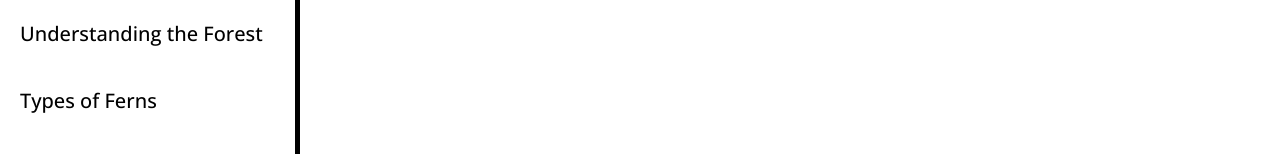
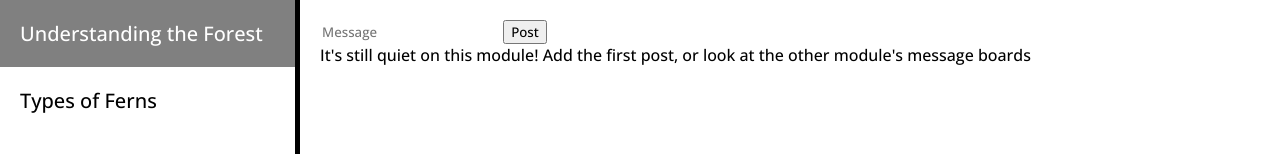
Before and after one commit to mikeblochlevermore/setcourse, a Django app: page /dashboard/6 in a window 1280 px wide. Shown: the part 361-515 px from the top of the page. Run offline with Django 4.2, Linux system fonts and the light colour scheme; a user stored in the database is signed in; data comes from the database, SQL or seed files in the repository; both versions use the stored data as it was after the commit; some libraries are stand-ins or nearby versions.

Commit message:
message selection updated, page redirects on publish/delete fixed

```diff
--- a/setcourse/static/setcourse/dashboard.css
+++ b/setcourse/static/setcourse/dashboard.css
@@ -68,3 +68,11 @@
     padding: 20px;
     font-size: 15px;
 }
+
+.selected_module {
+    background-color: grey;
+    color: white;
+    padding: 20px;
+    font-size: 20px;
+    cursor: pointer;
+}
--- a/setcourse/static/setcourse/dashboard.js
+++ b/setcourse/static/setcourse/dashboard.js
@@ -1,3 +1,16 @@
+
+
+
+function toggle_selected(module_id) {
+    // Toggles the properties of the module messages tab to show which is selected
+    var selected_div = document.querySelector('.selected_module');
+    selected_div.setAttribute("class", "dashboard_module");
+
+    var new_selection = document.getElementById(module_id);
+    new_selection.setAttribute("class", "selected_module");
+}
+
+
 function view_messages(module_id) {
 
     fetch(`/view_messages/${module_id}`)
@@ -6,14 +19,23 @@ function view_messages(module_id) {
 
       const chat_main = document.getElementById("chat_main");
 
+    //   Display input field for that module's messages
       chat_main.innerHTML =
       `<form onsubmit="send_message(event, ${module_id})">
             <input class="inputfield" type="text" id="message_input" name="message" placeholder="Message"></input>
             <button type="submit" type="submit">Post</button>
       </form>`
 
-      // Loop through each message and create HTML elements
-      messages.forEach(message => {
+      // If the JSON response is "No messages", set a default message
+      if (messages == "No messages") {
+        var element = document.createElement("div");
+        element.innerHTML = `It's still quiet on this module! Add the first post, or look at the other module's message boards`
+        chat_main.append(element)
+        toggle_selected(module_id)
+
+      } else {
+        // Loop through each message and create HTML elements
+        messages.forEach(message => {
 
             var element = document.createElement("div");
 
@@ -33,7 +55,10 @@ function view_messages(module_id) {
                     </div>`;
             }
             chat_main.append(element);
+            toggle_selected(module_id)
         })
+    }
+
     })
 }
 
--- a/setcourse/static/setcourse/setcourse.js
+++ b/setcourse/static/setcourse/setcourse.js
@@ -194,19 +194,28 @@ function handle_delete (level, id) {
         workshop_form.remove()
         console.log(level, id, "deleted")
     }
-
+    else if (level == "course") {
+        // Redirects to profile page if whole course is deleted
+            window.location.href = "/profile";
+        }
 }
 
 
 function publish(course_id) {
 
     fetch("/new_course", {
-        method: 'PUT',
+        method: 'POST',
         body: JSON.stringify({
             course_id: course_id,
             published: "True",
         }),
     })
+    .then(response => {
+        if (response.ok) {
+            // If the POST request is successful, manually navigate to the profile page
+            window.location.href = "/profile";
+        }
+    });
 }
 
 
--- a/setcourse/templates/setcourse/dashboard.html
+++ b/setcourse/templates/setcourse/dashboard.html
@@ -2,7 +2,13 @@
 
 {% block body %}
 
-
+<script>
+document.addEventListener('DOMContentLoaded', function() {
+    // Loads the messages for the upcoming module
+    selected_div = document.querySelector('.selected_module')
+    view_messages(selected_div.id)
+});
+</script>
 
 <div class="background-container" style="background: url('{{course.image}}');">
     <div class="content">
@@ -47,7 +53,11 @@
     <div id="dashboard_titles">
 
         {% for module in modules %}
-            <div class="dashboard_module" onclick="view_messages(`{{module.id}}`)">{{ module.title }}</div>
+            {% if module == next_module %}
+                <div class="selected_module" id="{{ module.id }}" onclick="view_messages(`{{module.id}}`)">{{ module.title }}</div>
+            {% else %}
+                <div class="dashboard_module" id="{{ module.id }}" onclick="view_messages(`{{module.id}}`)">{{ module.title }}</div>
+            {% endif %}
         {% endfor %}
 
     </div>
--- a/setcourse/templates/setcourse/new_course.html
+++ b/setcourse/templates/setcourse/new_course.html
@@ -126,7 +126,7 @@
         <div id="save_status">
 
         </div>
-        <button id="publish_button", onclick="publish('{{ course.id }}')">Publish</button>
+        <button type="submit" id="publish_button", onclick="publish('{{ course.id }}')">Publish</button>
         <button id="main_delete_button", onclick="handle_delete('course', `{{ course.id }}`)"><i class="fa-solid fa-trash"></i></button>
     </footer>
 </div>
--- a/setcourse/views.py
+++ b/setcourse/views.py
@@ -11,21 +11,23 @@ import json
 
 from .models import User, Course, Module, Workshop, Comment, Student
 
-# Create your views here.
+
 def index(request):
 
     return render(request, "setcourse/index.html")
 
 
+@csrf_exempt
 def profile(request):
+    if request.method == "GET":
 
-    draft_courses = Course.objects.filter(host=request.user, published=False)
-    published_courses = Course.objects.filter(host=request.user, published=True)
+        draft_courses = Course.objects.filter(host=request.user, published=False)
+        published_courses = Course.objects.filter(host=request.user, published=True)
 
-    return render(request, "setcourse/profile.html", {
-        "draft_courses": draft_courses,
-        "published_courses": published_courses
-    })
+        return render(request, "setcourse/profile.html", {
+            "draft_courses": draft_courses,
+            "published_courses": published_courses
+        })
 
 
 def course(request, course_id):
@@ -42,6 +44,7 @@ def course(request, course_id):
         "workshops": workshops
     })
 
+
 @csrf_exempt
 @login_required
 def dashboard(request, course_id):
@@ -50,7 +53,6 @@ def dashboard(request, course_id):
 
         course = Course.objects.get(id=course_id)
         modules = Module.objects.filter(course=course)
-        messages = Comment.objects.filter(module__in=modules)
 
         today = date.today()
 
@@ -64,7 +66,6 @@ def dashboard(request, course_id):
         return render(request, "setcourse/dashboard.html", {
             "course": course,
             "modules": modules,
-            "messages": messages,
             "next_module": next_module,
             "next_workshops": next_workshops
         })
@@ -80,7 +81,10 @@ def view_messages (request, module_id):
         messages = Comment.objects.filter(module=module)
 
         messages = messages.order_by("-time").all()
-        return JsonResponse([message.serialize() for message in messages], safe=False)
+        if messages:
+             return JsonResponse([message.serialize() for message in messages], safe=False)
+        else:
+             return JsonResponse("No messages", safe=False)
 
 
 @csrf_exempt
@@ -173,13 +177,6 @@ def new_course(request):
             # lookup the course by id (sent as part of request)
             course = Course.objects.get(id=data["course_id"])
 
-            if "published" in data and data["published"] == "True":
-                course.published = True
-                course.save()
-
-                print("course", course.title, "-published")
-                return HttpResponse(status=204)
-
             # level = course, module or workshop
             # input = title, description etc.
             # value = data from that input field
@@ -242,6 +239,16 @@ def new_course(request):
         return HttpResponse(status=204)
 
 
+    if request.method == "POST":
+        data = json.loads(request.body)
+        course = Course.objects.get(id=data["course_id"])
+
+        if "published" in data and data["published"] == "True":
+            course.published = True
+            course.save()
+
+            print("course", course.title, "-published")
+            return HttpResponse(status=204)
 
 
 
```
Also changed, not shown: db.sqlite3.
